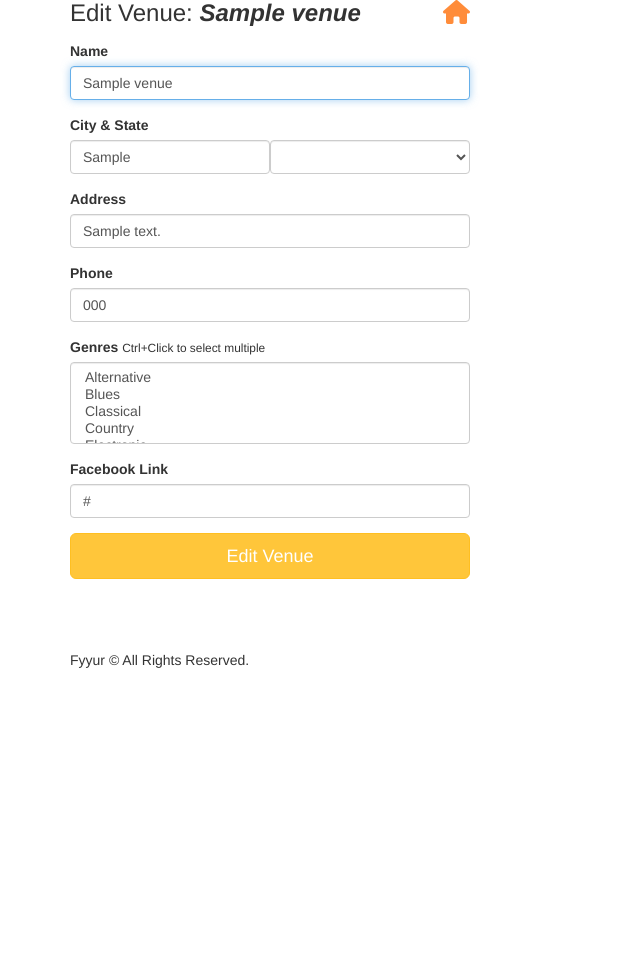
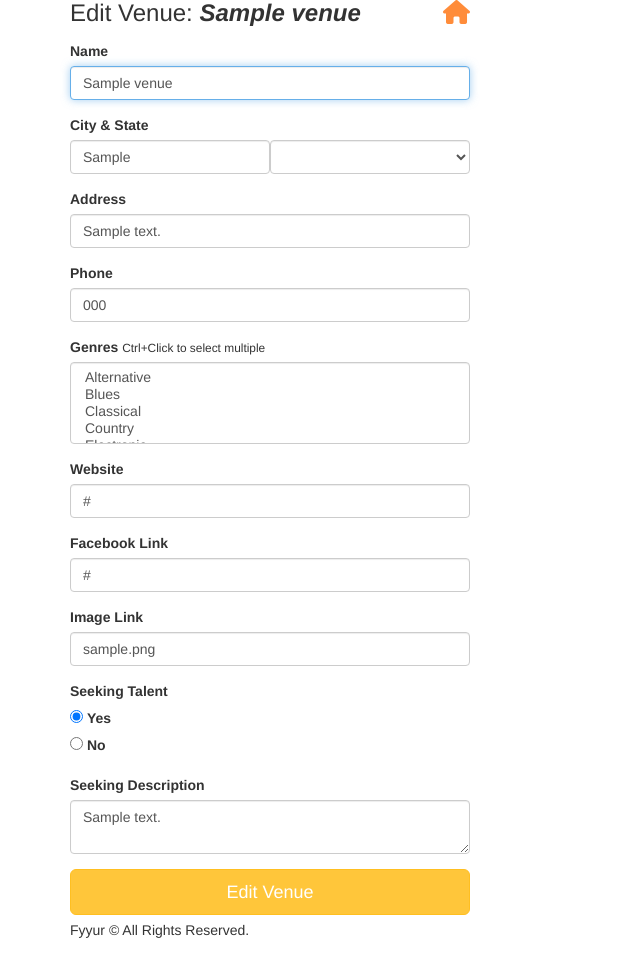
Before and after one commit to Omarb28/fyyur, a Flask app: page /venues/1/edit in a window 1280 px wide. Shown: the part 95-1070 px from the top of the page, without its empty margins (0-640 px from the left). Before the commit the page ends 763 px from the top, so only its background shows below. Run offline with Flask 2, Linux system fonts and the light colour scheme; tables that the repository leaves empty hold one stand-in row (values such as "Sample post"); some libraries are stand-ins or nearby versions.

Commit message:
Added some missing fields in Venue editing form

```diff
--- a/app.py
+++ b/app.py
@@ -544,7 +544,7 @@
 
 @app.route('/artists/<int:artist_id>/edit', methods=['POST'])
 def edit_artist_submission(artist_id):
-  # TODO: take values from the form submitted, and update existing
+  # DONE: take values from the form submitted, and update existing
   # artist record with ID <artist_id> using the new attributes
   error = False
   try:
@@ -610,13 +610,21 @@
       genre = Genre.query.filter(Genre.genre == g).first()
       genres.append(genre)
 
+    seeking_talent = False
+    if req["seeking_talent"] == 'True':
+      seeking_talent = True
+
     venue.name = name=req['name']
     venue.genres = genres
     venue.address = req["address"]
     venue.city = req["city"]
     venue.state = req["state"]
     venue.phone = req["phone"]
+    venue.website = req["website"]
     venue.facebook_link = req["facebook_link"]
+    venue.image_link = req["image_link"]
+    venue.seeking_talent = seeking_talent
+    venue.seeking_description= req["seeking_description"]
 
     db.session.commit()
   except:
@@ -629,7 +637,7 @@
   if error:
     flash('An error occurred. Venue ' + request.form['name'] + ' could not be updated.', 'error')
     form = VenueForm()
-    return render_template('forms/edit_venue.html', form=form)
+    return redirect(url_for('edit_venue', venue_id=venue_id))
   else:
     flash('Venue ' + request.form['name'] + ' was successfully updated!')
     return redirect(url_for('show_venue', venue_id=venue_id))
--- a/forms.py
+++ b/forms.py
@@ -1,6 +1,6 @@
 from datetime import datetime
 from flask_wtf import FlaskForm
-from wtforms import StringField, SelectField, SelectMultipleField, DateTimeField
+from wtforms import StringField, SelectField, SelectMultipleField, DateTimeField, RadioField, TextAreaField
 from wtforms.validators import DataRequired, AnyOf, URL, Length
 
 class ShowForm(FlaskForm):
@@ -85,9 +85,6 @@
     phone = StringField(
         'phone'
     )
-    image_link = StringField(
-        'image_link'
-    )
     genres = SelectMultipleField(
         # TODO implement enum restriction
         'genres', validators=[DataRequired()],
@@ -113,8 +110,24 @@
             ('Other', 'Other'),
         ]
     )
+    website = StringField(
+        'facebook_link', validators=[URL()]
+    )
     facebook_link = StringField(
         'facebook_link', validators=[URL()]
+    )
+    image_link = StringField(
+        'image_link'
+    )
+    seeking_talent = RadioField(
+        'seeking_talent', validators=[DataRequired()],
+        choices=[
+            (True, 'Yes'),
+            (False, 'No')
+        ]
+    )
+    seeking_description = TextAreaField(
+        'seeking_description', validators=[]
     )
 
 class ArtistForm(FlaskForm):
--- a/templates/forms/edit_venue.html
+++ b/templates/forms/edit_venue.html
@@ -33,9 +33,31 @@
         {{ form.genres(class_ = 'form-control genre-select', placeholder='Genres, separated by commas', autofocus = true, value = genres) }}
       </div>
       <div class="form-group">
-          <label for="genres">Facebook Link</label>
+        <label for="website">Website</label>
+        {{ form.website(class_ = 'form-control', placeholder='http://', autofocus = true, value = venue.website) }}
+      </div>
+      <div class="form-group">
+          <label for="facebook_link">Facebook Link</label>
           {{ form.facebook_link(class_ = 'form-control', placeholder='http://', autofocus = true, value = venue.facebook_link) }}
-        </div>
+      </div>
+      <div class="form-group">
+        <label for="image_link">Image Link</label>
+        {{ form.image_link(class_ = 'form-control', placeholder='http://', autofocus = true, value = venue.image_link) }}
+      </div>
+      <div class="form-group seeking-talent" data-seeking-talent="{{ venue.seeking_talent }}">
+        <label for="seeking_talent">Seeking Talent</label>
+        {% for subfield in form.seeking_talent %}
+          <div class="form-check form-check-inline seeking-talent-radios"">
+              {{ subfield }}
+              {{ subfield.label }}
+          </div>
+        {% endfor %}
+      </div>
+      <div class="form-group">
+        <label for="seeking_description">Seeking Description</label>
+        {{ form.seeking_description(class_ = 'form-control seeking-description', placeholder='Type your seeking description here',
+            autofocus = true, value = venue.seeking_description) }}
+      </div>
       <input type="submit" value="Edit Venue" class="btn btn-primary btn-lg btn-block">
     </form>
   </div>
@@ -54,5 +76,22 @@
         }
       });
     });
+    // Code for displaying seeking description on the text area
+    const seekingDescription = document.getElementsByClassName('seeking-description')[0];
+    const seekingValue = seekingDescription.getAttribute('value');
+    if (seekingValue !== 'None') {
+      seekingDescription.value = seekingValue;
+    }
+    // Code for checking the radio button for seeking talent
+    const seekingTalentData = document.getElementsByClassName('seeking-talent')[0];
+    const seekingTalent = seekingTalentData.getAttribute("data-seeking-talent");
+    const radios = document.querySelectorAll('.seeking-talent-radios');
+    radios.forEach(function(radio) {
+      const radioInput = radio.querySelector('input');
+      let radioValue = radioInput.value;
+      if (radioValue === seekingTalent) {
+        radioInput.checked = true;
+      }
+    });
   </script>
 {% endblock %}
--- a/templates/forms/new_venue.html
+++ b/templates/forms/new_venue.html
@@ -33,7 +33,11 @@
         {{ form.genres(class_ = 'form-control', placeholder='Genres, separated by commas', autofocus = true) }}
       </div>
       <div class="form-group">
-          <label for="genres">Facebook Link</label>
+        <label for="website">website</label>
+        {{ form.website(class_ = 'form-control', placeholder='http://', autofocus = true) }}
+      </div>
+      <div class="form-group">
+          <label for="facebook_link">Facebook Link</label>
           {{ form.facebook_link(class_ = 'form-control', placeholder='http://', autofocus = true) }}
         </div>
       <input type="submit" value="Create Venue" class="btn btn-primary btn-lg btn-block">
```
